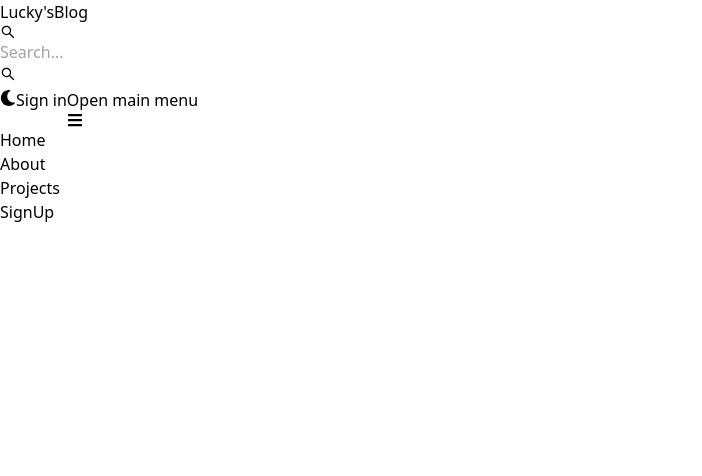
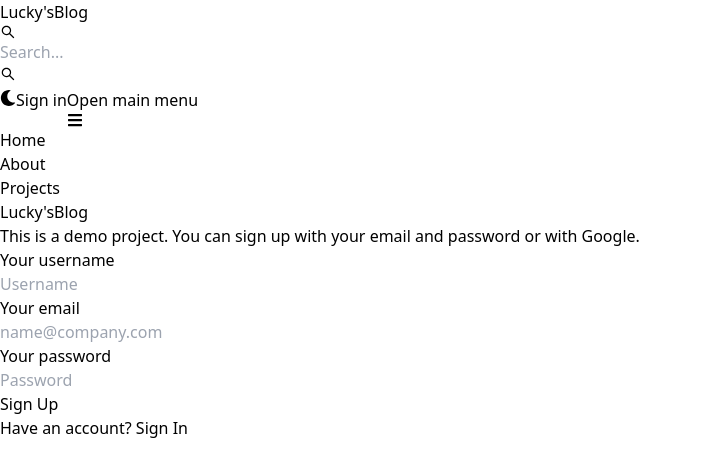
Before and after one commit to Benjaminlucky/Mern-blog, a React (Vite) app in the folder client/: page /sign-up in a window 1280 px wide. Shown: the top 476 px of the page, without its empty margins (0-702 px from the left). Built offline with nearby package versions, Linux system fonts and the light colour scheme.

Commit message:
create sign up page ui

```diff
--- a/client/src/pages/SignUp.jsx
+++ b/client/src/pages/SignUp.jsx
@@ -1,8 +1,57 @@
+import { Button, Label, TextInput } from 'flowbite-react'
 import React from 'react'
+import { Link } from 'react-router-dom'
 
 function SignUp() {
   return (
-    <div>SignUp</div>
+    <div className='min-h-screen mt-50'>
+      <div className="flex p-3  gap-5 max-w-3xl mx-auto flex-col md:flex-row md:items-center">
+        {/**Left DIV */}
+        <div className="flex-1">
+          <Link to="/" className=" font-bold dark:text-white text-4xl">
+              <span className="px-2 py-1 bg-gradient-to-r from-indigo-500 via-purple-500 to-pink-500 rounded-lg text-white">Lucky's</span>
+              Blog
+          </Link>
+          <p className='text-sm mt-5'>
+            This is a demo project. You can sign up with your email and password or with Google.
+          </p>
+        </div>
+        {/** Right DIV */}
+        <div className="flex-1">
+          <form className='flex flex-col gap-4'>
+            <div>
+              <Label value='Your username'  />
+              <TextInput
+                type='text'
+                placeholder='Username'
+                id='username'
+              />
+            </div>
+            <div>
+              <Label value='Your email'  />
+              <TextInput
+                type='text'
+                placeholder='name@company.com'
+                id='email'
+              />
+            </div>
+            <div>
+              <Label value='Your password'  />
+              <TextInput
+                type='text'
+                placeholder='Password'
+                id='password'
+              />
+            </div>
+            <Button gradientDuoTone='purpleToPink' type='submit'>Sign Up</Button>
+          </form>
+          <div className="flex gap-2 text-sm mt-5">
+            <span>Have an account? </span>
+            <Link to='/sign-in' className='text-blue-500'>Sign In</Link>
+          </div>
+        </div>
+      </div>
+    </div>
   )
 }
 
```
